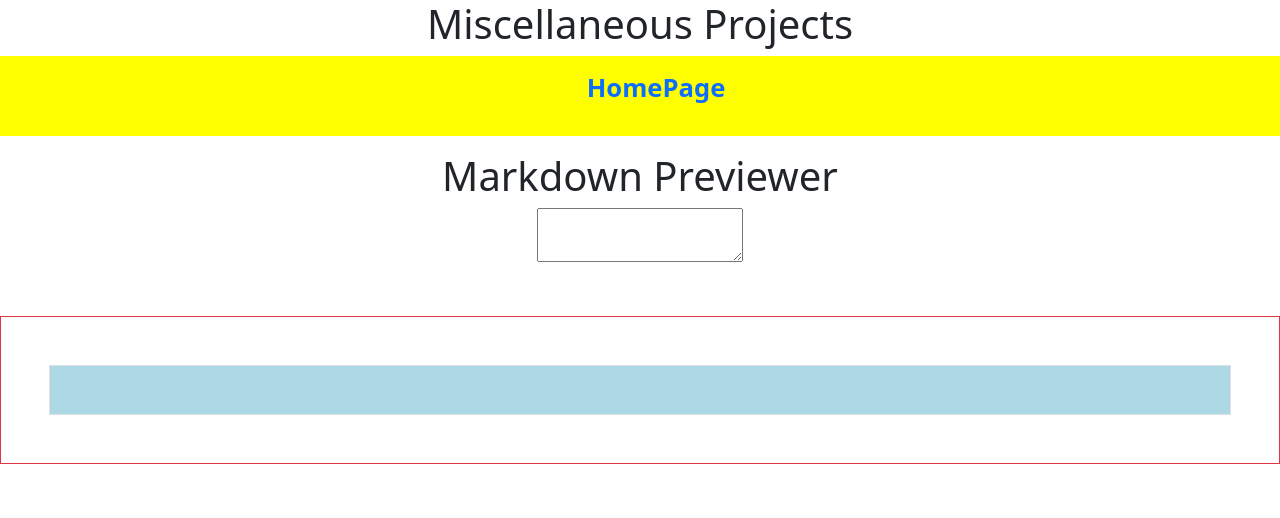
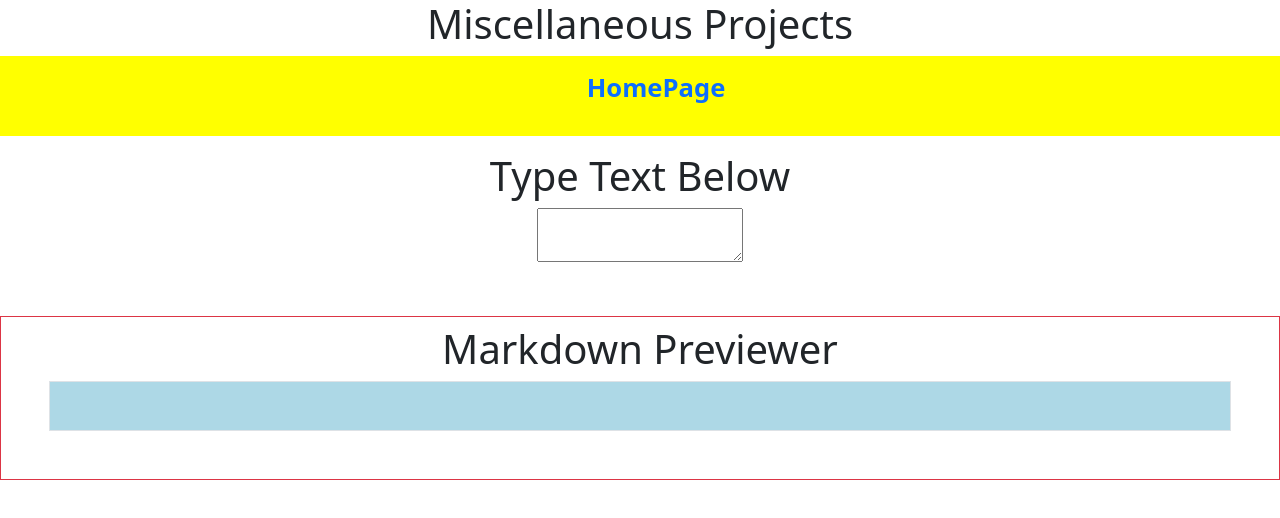
Before and after one commit to StudentCZ/MiscProjects, a React (Create React App) app: page /markdown in a window 1280 px wide. Shown: the top 518 px of the page. Built offline with nearby package versions, Linux system fonts and the light colour scheme.

Commit message:
fixed padding for markdown previewer

```diff
--- a/src/Markdown_Previewer/Markdown.js
+++ b/src/Markdown_Previewer/Markdown.js
@@ -7,14 +7,16 @@ const Markdown = () => {
   return (
     <div className='text-center'>
       <Home />
-      <h1 className='mt-3'>Markdown Previewer</h1>
+      <h1 className='mt-3'>Type Text Below</h1>
       <textarea
         id='editor'
         onChange={(event) => {
           setText(event.target.value);
         }}
       ></textarea>
-      <div class='border border-danger p-5 mb-5 mt-5'>
+
+      <div class='border border-danger p-5 pt-2 mb-5 mt-5'>
+        <h1>Markdown Previewer</h1>
         <div class='text-center'>
           <div class='border p-4' style={{ backgroundColor: 'lightblue' }}>
             {text}
```
